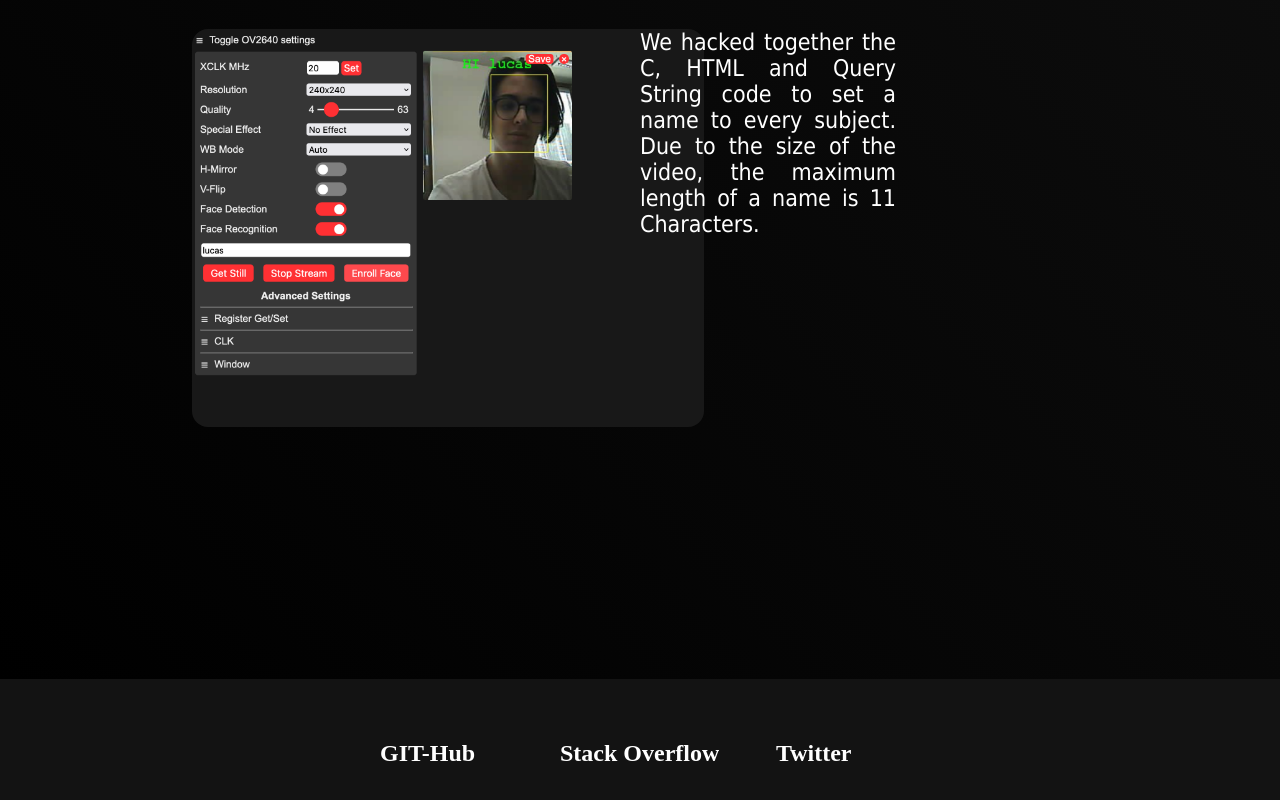
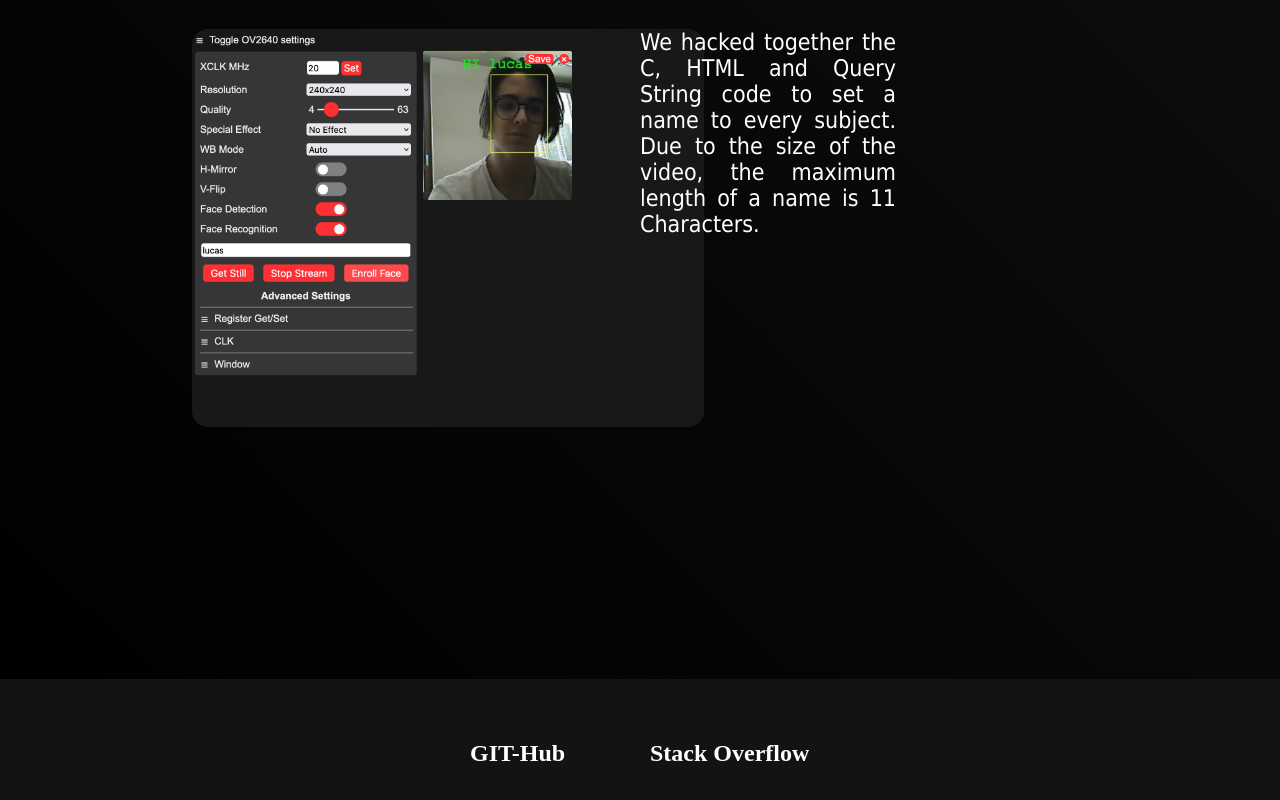
Before and after one commit to Lemme-lab/Face-Swap, a plain HTML site: page index.html in a window 1280 px wide. Shown: the part 7521-8321 px from the top of the page. Drawn offline with Linux system fonts and the light colour scheme.

Commit message:
Removed twitter

```diff
--- a/index.html
+++ b/index.html
@@ -317,11 +317,6 @@
                         <h2>Stack Overflow</h2>
                 </div>
             </div>
-            <div class="footer__link--items">
-                <a href="https://twitter.com/NopeLemme">
-                    <h2>&nbsp;&nbsp;&nbsp;&nbsp;&nbsp;&nbsp;Twitter</h2>
-                </a>
-            </div>
         </div>
     </div>
     </div>
```
